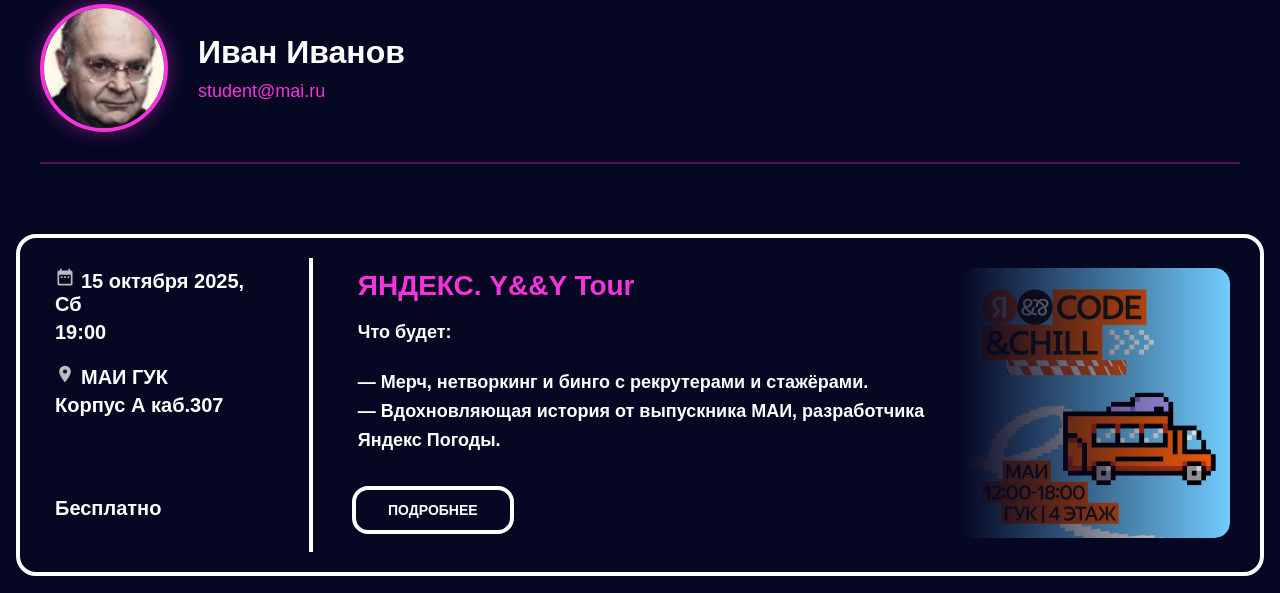
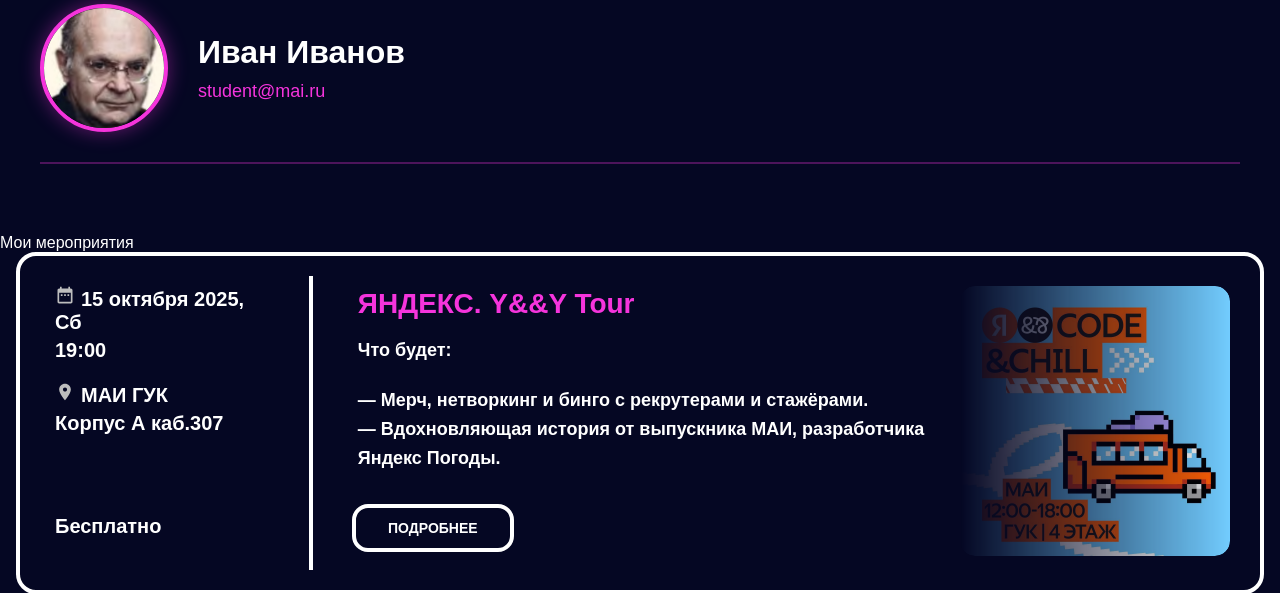
Before and after one commit to qqarisha/womens_community, a Flask app: page /lk/izbr in a window 1280 px wide. Shown: the part 142-735 px from the top of the page. Run offline with Flask 3, Linux system fonts and the light colour scheme.

Commit message:
Update izbr.html

```diff
--- a/main_block1/templates/izbr.html
+++ b/main_block1/templates/izbr.html
@@ -15,7 +15,12 @@
         </div>
     </div>
 </div>
-<div class="container1"></div>
+<div class="profile-my_meropr">
+    <span>Мои мероприятия</span>
+</div>
+
+</div>
+
 <!-- Карточка мероприятия 1 -->
 {% include "block_meropr.html" %}
 {% include "block_meropr.html" %}
```
